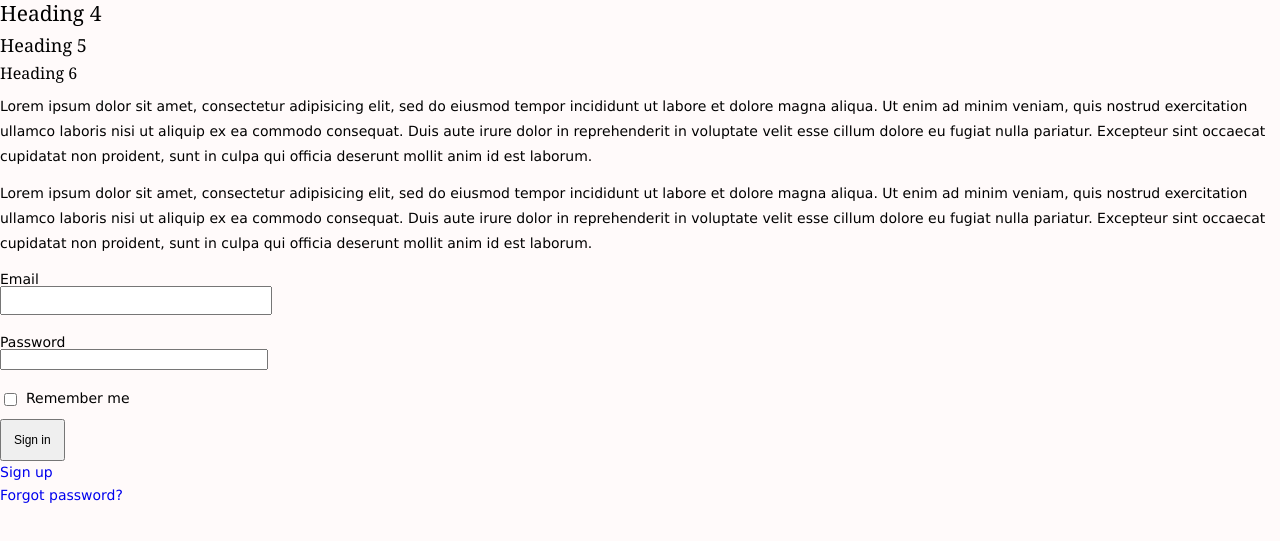
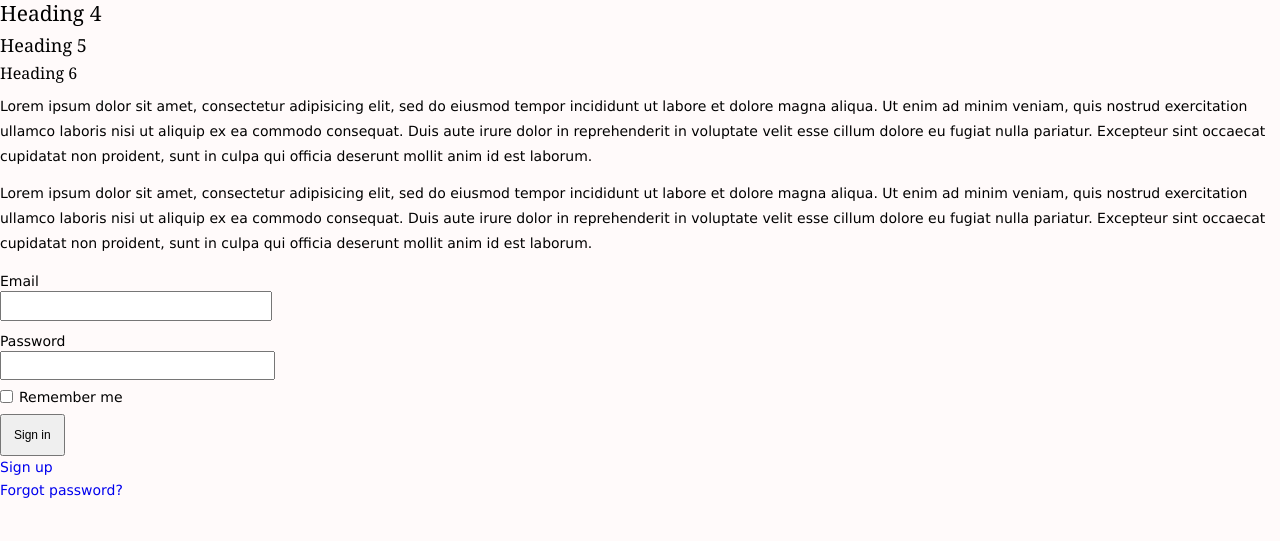
Before and after one commit to bryanwoods/evergreen, a plain HTML site: page examples/index.html in a window 1280 px wide. Shown: the part 163-704 px from the top of the page. Drawn offline with Linux system fonts and the light colour scheme.

Commit message:
improving spacing of form elements

```diff
--- a/framework/color.css
+++ b/framework/color.css
@@ -2,9 +2,10 @@
   We use CSS color names by default for readability.
   http://www.w3schools.com/css/css_colorsfull.asp
 
-  In practice, we use whatever hexadecimal colors the designer wants.
+  It is expected the designer(s) will pick a scheme that may include hex colors.
+  http://colors.napcsweb.com/colorschemer
 
-  We use off-white & off-black because computer screens
+  We prefer off-white & off-black because computer screens
   have high black/white contrast.
 */
 
--- a/framework/spacing.css
+++ b/framework/spacing.css
@@ -29,20 +29,30 @@ input {
 
 fieldset div.string,
 fieldset div.numeric,
-fieldset div.password {
-  margin: 0 0 2em 0; }
+fieldset div.password,
+fieldset div.text,
+fieldset div.boolean {
+  margin: 0 0 1em 0; }
+
+fieldset div.string label,
+fieldset div.numeric label,
+fieldset div.password label,
+fieldset div.text label {
+  padding: 0.2em 0; }
 
 fieldset div.string input,
 fieldset div.numeric input,
+fieldset div.password input,
 fieldset div.text textarea {
   padding: 0.4em; }
 
-fieldset div.boolean label,
+fieldset div.boolean label {
+  display: inline;
+  margin: 0.2em; }
+
 fieldset div.boolean input {
-  display: inline; }
-
-fieldset div.boolean label {
-  margin: 0 0.5em 0 0.2em; }
+  margin: 0;
+  vertical-align: top; }
 
 /* radio buttons and check boxes */
 
```
